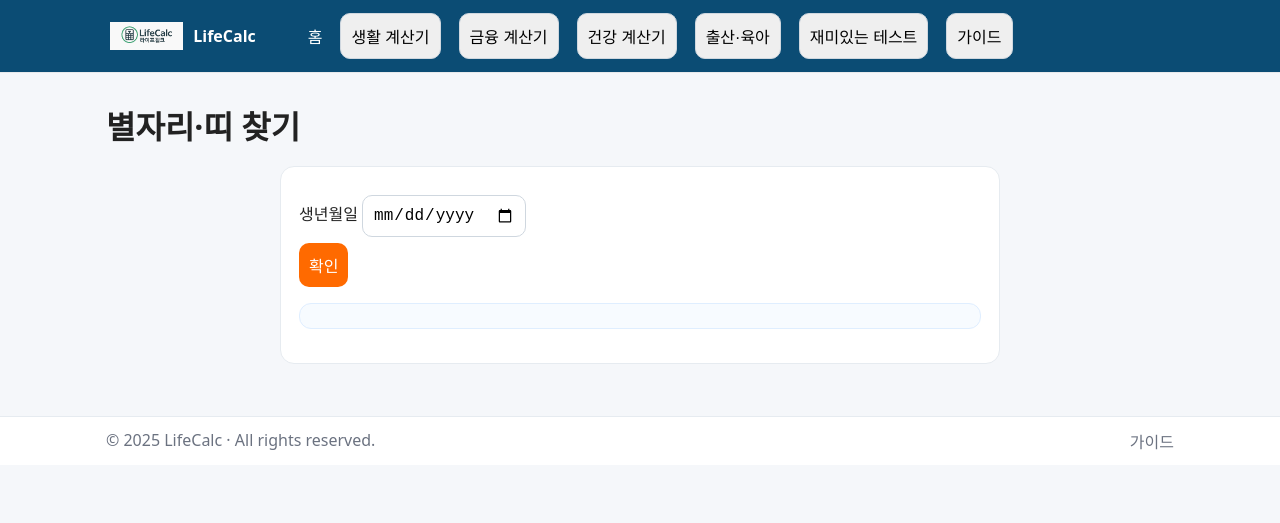
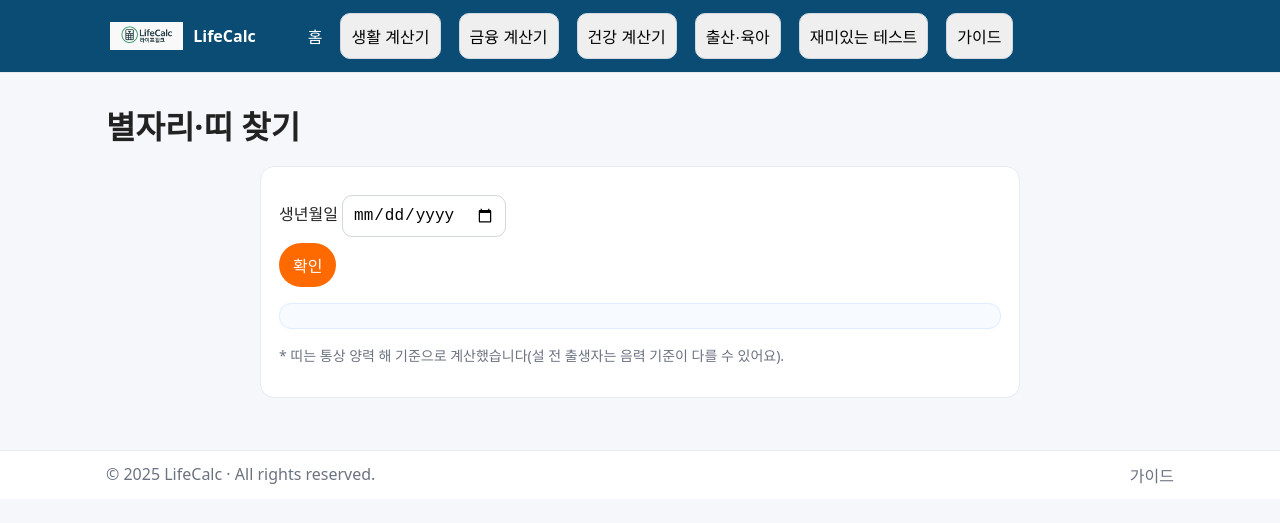
Before and after one commit to khai-lang/LifeCalc, a Jekyll site: the page built from fun/astro/index.md, in a window 1280 px wide. Shown: the top 523 px of the page. Built offline with Jekyll 4.4.1, drawn with Linux system fonts in a browser that asks for light colours.

Commit message:
Update index.md

```diff
--- a/fun/astro/index.md
+++ b/fun/astro/index.md
@@ -1,26 +1,33 @@
 ---
 layout: default
 title: 별자리·띠 찾기
-description: 생일로 서양 별자리와 12간지를 확인합니다.
+description: 생년월일로 서양 별자리와 12간지(띠)를 확인합니다.
 permalink: fun/astro/
 ---
+
 # 별자리·띠 찾기
-<div class="card" style="max-width:720px;margin:0 auto;">
+<div class="card" style="max-width:760px;margin:0 auto;">
   <form onsubmit="event.preventDefault();astro();">
     <label>생년월일 <input type="date" id="ad" required></label>
-    <button>확인</button>
+    <button class="btn" style="background:#ff6a00;color:#fff;border:0">확인</button>
   </form>
   <div id="astro-out" class="note"></div>
+  <p style="font-size:14px;color:#6b7280">* 띠는 통상 양력 해 기준으로 계산했습니다(설 전 출생자는 음력 기준이 다를 수 있어요).</p>
 </div>
+
 <script>
-function zod(m,d){
-  const t=[[1,20,'염소'],[2,19,'물병'],[3,21,'물고기'],[4,20,'양'],[5,21,'황소'],[6,22,'쌍둥이'],[7,23,'게'],
-           [8,23,'사자'],[9,24,'처녀'],[10,23,'천칭'],[11,23,'전갈'],[12,24,'사수'],[12,32,'염소']];
+function western(m,d){
+  const t=[[1,20,'염소자리'],[2,19,'물병자리'],[3,21,'물고기자리'],[4,20,'양자리'],[5,21,'황소자리'],[6,22,'쌍둥이자리'],
+           [7,23,'게자리'],[8,23,'사자자리'],[9,24,'처녀자리'],[10,23,'천칭자리'],[11,23,'전갈자리'],[12,24,'사수자리'],[12,32,'염소자리']];
   for(const [mm,dd,name] of t){ if(m<mm || (m===mm && d<dd)) return name; }
 }
-function branch(y){ const animals=['원숭이','닭','개','돼지','쥐','소','호랑이','토끼','용','뱀','말','양']; return animals[y%12]; }
+function zodiac(y){
+  const animals=['원숭이','닭','개','돼지','쥐','소','호랑이','토끼','용','뱀','말','양'];
+  return animals[y % 12];
+}
 function astro(){
-  const dt=new Date(ad.value); const m=dt.getMonth()+1, d=dt.getDate(), y=dt.getFullYear();
-  astro-out.innerText = `별자리: ${zod(m,d)} · 띠: ${branch(y)}`;
+  const dt=new Date(ad.value); if(!ad.value) return;
+  const m=dt.getMonth()+1, d=dt.getDate(), y=dt.getFullYear();
+  astro-out.innerHTML = `서양 별자리: <b>${western(m,d)}</b> · 12간지 띠: <b>${zodiac(y)}띠</b>`;
 }
 </script>
```
